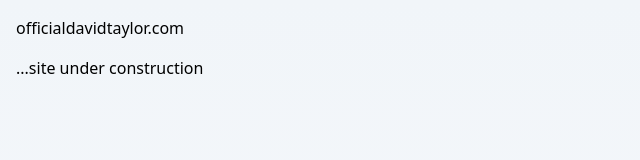
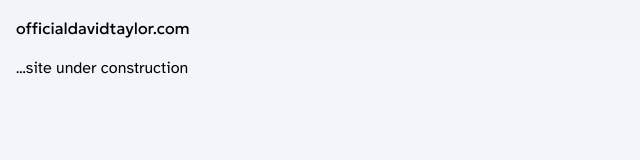
Before and after one commit to officialdavidtaylor/officialdavidtaylor-com, an Astro site: page / in a window 1280 px wide. Shown: the full height of the page, 0-640 px from the left. Built offline with nearby package versions, Linux system fonts and the light colour scheme; Astro itself is replaced by a stand-in of ours.

Commit message:
add google fonts, extend tailwindcss config

```diff
--- a/src/components/Home.astro
+++ b/src/components/Home.astro
@@ -1,7 +1,7 @@
 <div class="max-w-screen-xl w-full mx-auto px-4 2xl:px-0">
   <nav class="py-4">
-    <p>officialdavidtaylor.com</p>
+    <p class="font-display">officialdavidtaylor.com</p>
   </nav>
 
-  <p>...site under construction</p>
+  <p class="font-body">...site under construction</p>
 </div>
--- a/src/layouts/Root.astro
+++ b/src/layouts/Root.astro
@@ -6,6 +6,13 @@
     <link rel="icon" type="image/ico" href="/favicon.ico" />
     <meta name="generator" content={Astro.generator} />
     <title>Home • officialdavidtaylor.com</title>
+
+    <link rel="preconnect" href="https://fonts.googleapis.com" />
+    <link rel="preconnect" href="https://fonts.gstatic.com" crossorigin />
+    <link
+      href="https://fonts.googleapis.com/css2?family=Atkinson+Hyperlegible:ital,wght@0,400;0,700;1,400;1,700&family=Fira+Code:wght@300..700&family=Geologica:wght@100..900&family=Noto+Serif:ital,wght@0,100..900;1,100..900&family=Permanent+Marker&display=swap"
+      rel="stylesheet"
+    />
   </head>
   <body
     class="w-full flex flex-col bg-gradient-to-b from-slate-100 to-slate-50"
--- a/tailwind.config.ts
+++ b/tailwind.config.ts
@@ -1,9 +1,28 @@
+import defaultTheme from 'tailwindcss/defaultTheme';
 import type { Config } from 'tailwindcss';
 
 const config: Config = {
   content: ['./src/**/*.{astro,html,js,jsx,md,mdx,svelte,ts,tsx,vue}'],
   theme: {
-    extend: {},
+    fontFamily: {
+      // extend existing font utilities
+      sans: ['"Atkinson Hyperlegible"', ...defaultTheme.fontFamily.sans],
+      serif: ['"Noto Serif"', ...defaultTheme.fontFamily.serif],
+      mono: ['"Fira Code"', ...defaultTheme.fontFamily.mono],
+
+      // create new font utilities
+      display: [
+        'Geologica',
+        'ui-sans-serif',
+        'system-ui',
+        'sans-serif',
+        '"Apple Color Emoji"',
+        '"Segoe UI Emoji"',
+        '"Segoe UI Symbol"',
+        '"Noto Color Emoji"',
+      ],
+      'casual-heading': ['"Permanent Marker"'],
+    },
   },
   plugins: [],
 };
```
